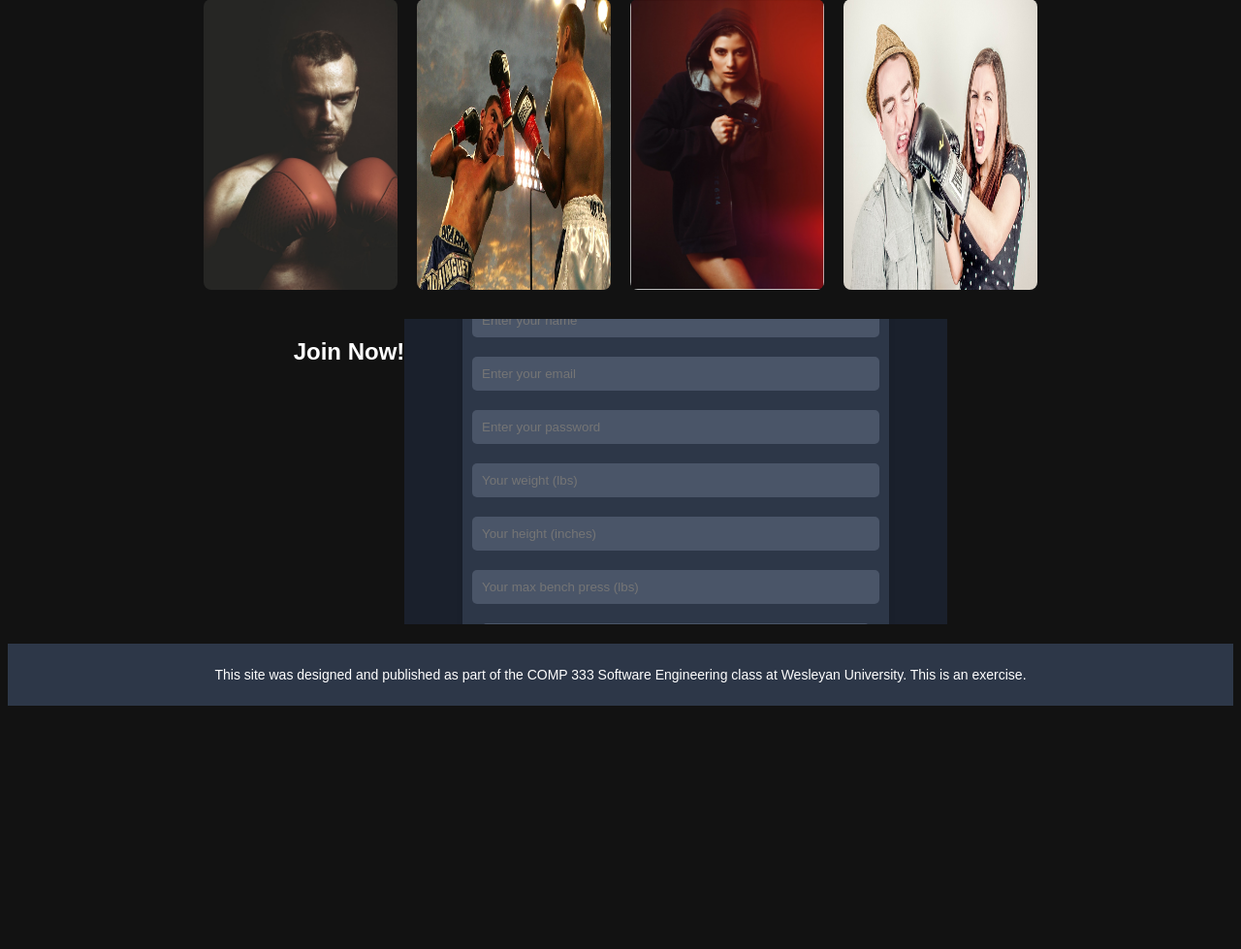
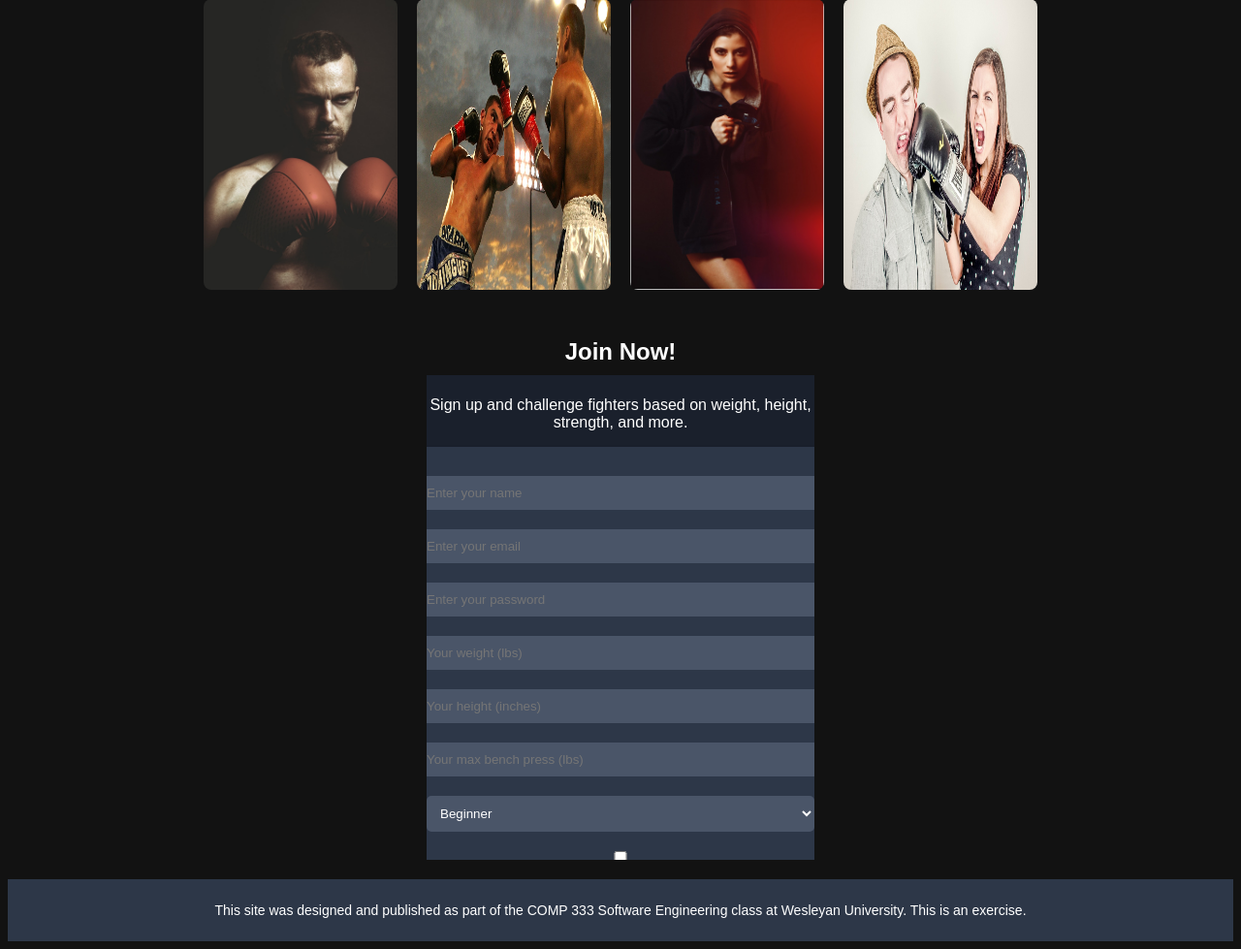
Before and after one commit to rc-515/Software-Engineering-Website, a PHP site: page / in a window 1280 px wide. Shown: the part 313-1292 px from the top of the page at 97% size. Before the commit the page ends 1041 px from the top, so only its background shows below. Run offline with PHP 8.4, Linux system fonts and the light colour scheme.

Commit message:
Updates to iFrame
Changed the "Sign Up Now!" text positioning and iFrame should be improved

```diff
--- a/indexStyle.css
+++ b/indexStyle.css
@@ -66,11 +66,25 @@ body {
 /* Iframe Embed */
 .signup-frame {
     display: flex;
-    justify-content: center;
+    flex-direction: column;
+    align-items: center;
+    text-align: center;
     margin-top: 20px;
-    text-align: center;
+    width: 100%;
 }
 
+.signup-frame h2 {
+    margin-bottom: 10px;
+}
+
+/* Automatically Adjusts Iframe Size */
+.signup-frame iframe {
+    width: 100%;
+    max-width: 400px; /* Matches the signup form */
+    height: auto;
+    min-height: 500px; /* Ensures enough space for form */
+    border: none;
+}
 
 button {
     background-color: #e53e3e;
```
